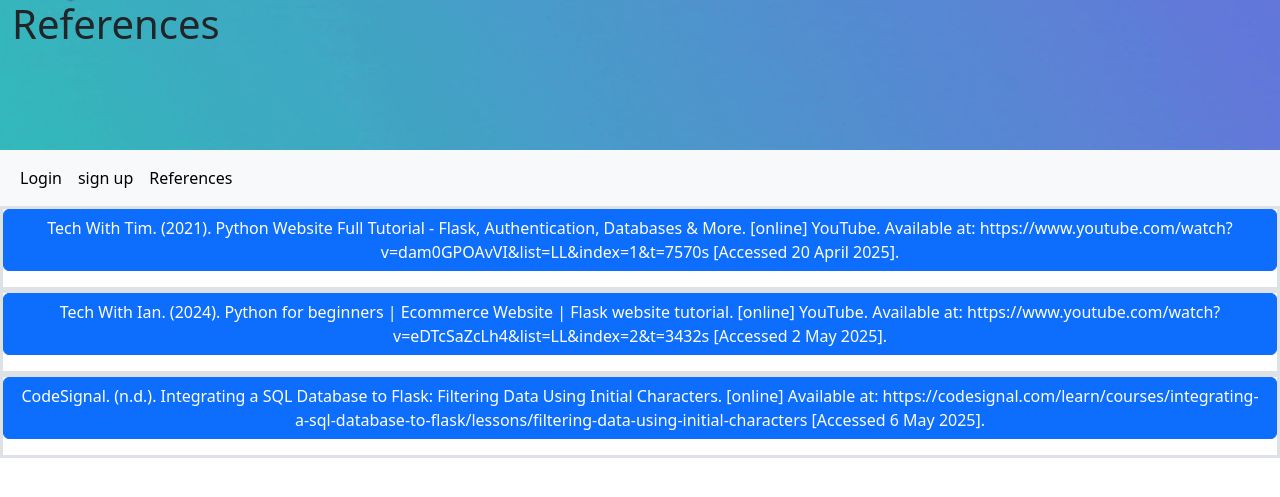
After one commit to omerazhar2004/E-Commerce-Website-Full-Stack-Development, a Python web app: template website/templates/references.html in a window 1280 px wide. The commit adds this page. Shown: the top 497 px of the page. Run offline with Jinja, Linux system fonts and the light colour scheme; the template is opened without the code that fills it, so the values that code supplies are empty; some libraries are stand-ins or nearby versions.

Commit message:
added a reference page

```diff
--- a/website/nav.py
+++ b/website/nav.py
@@ -16,6 +16,10 @@
     else:
         techs = Technology.query.all()
     return render_template('home.html', technologies=techs, c_user = current_user)
+
+@nav.route('/references')
+def refPage():
+    return render_template('references.html', c_user = current_user)
 
 @nav.route('/cartItems')
 @login_required
--- a/website/templates/base.html
+++ b/website/templates/base.html
@@ -59,6 +59,9 @@
                 <a class="nav-link active" aria-current="page" href="/sign-up">sign up</a>
                 </li>
                 {% endif %}
+                <li class="nav-item">
+                    <a class="nav-link active" aria-current="page" href="/references">References</a>
+                </li>
             </ul>
            </div>
         </div>
--- /dev/null
+++ b/website/templates/references.html
@@ -0,0 +1,15 @@
+{% extends "base.html" %}
+{% block title %} References {% endblock %}
+
+{% block content %}
+<div class="border border-3" >
+<p class="btn btn-primary">Tech With Tim. (2021). Python Website Full Tutorial - Flask, Authentication, Databases & More. [online] YouTube. Available at: https://www.youtube.com/watch?v=dam0GPOAvVI&list=LL&index=1&t=7570s [Accessed 20 April 2025].</p>
+</div>
+<div class="border border-3" >
+<p class="btn btn-primary">Tech With Ian. (2024). Python for beginners | Ecommerce Website | Flask website tutorial. [online] YouTube. Available at: https://www.youtube.com/watch?v=eDTcSaZcLh4&list=LL&index=2&t=3432s [Accessed 2 May 2025].</p>
+</div>
+<div class="border border-3" >
+<p class="btn btn-primary">CodeSignal. (n.d.). Integrating a SQL Database to Flask: Filtering Data Using Initial Characters. [online] Available at: https://codesignal.com/learn/courses/integrating-a-sql-database-to-flask/lessons/filtering-data-using-initial-characters [Accessed 6 May 2025].
+</p>
+</div>
+{% endblock %}
```
Also changed, not shown: website/templates/index.html (deleted, +0 -11 lines).
